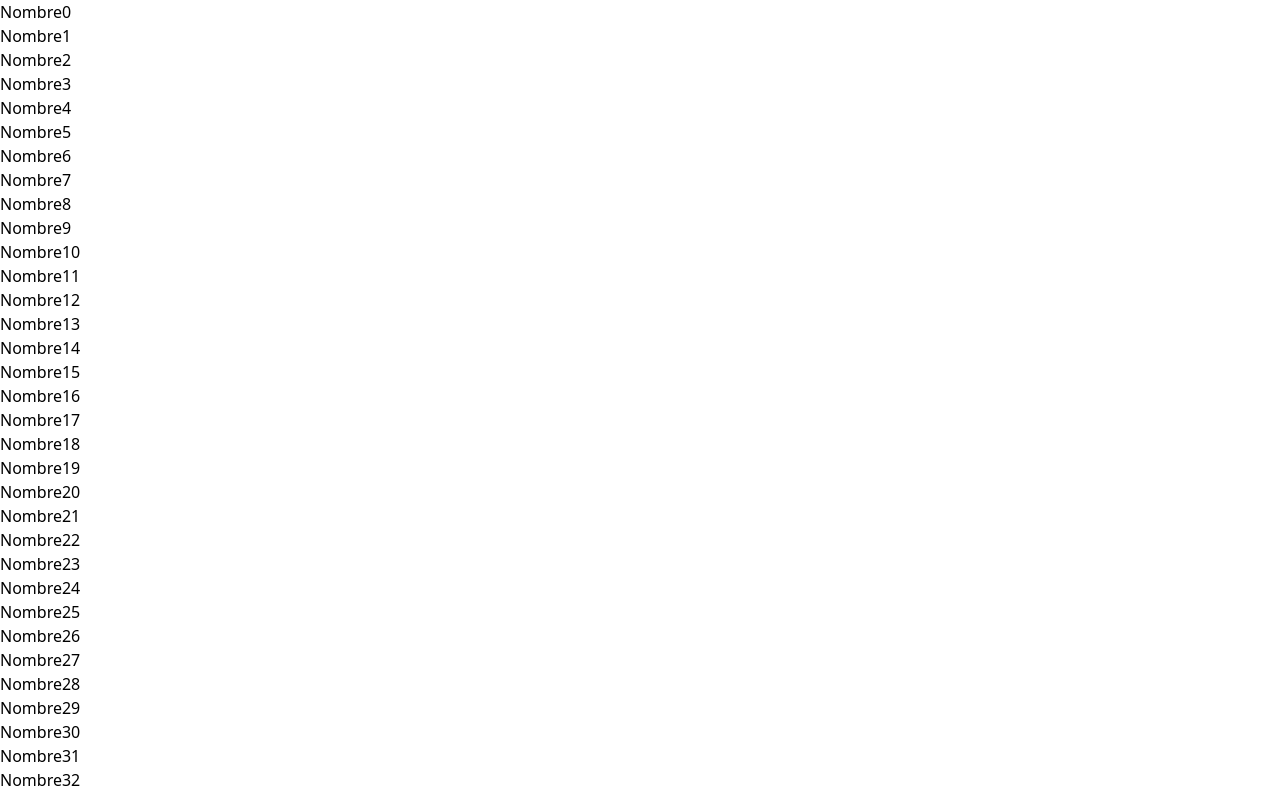
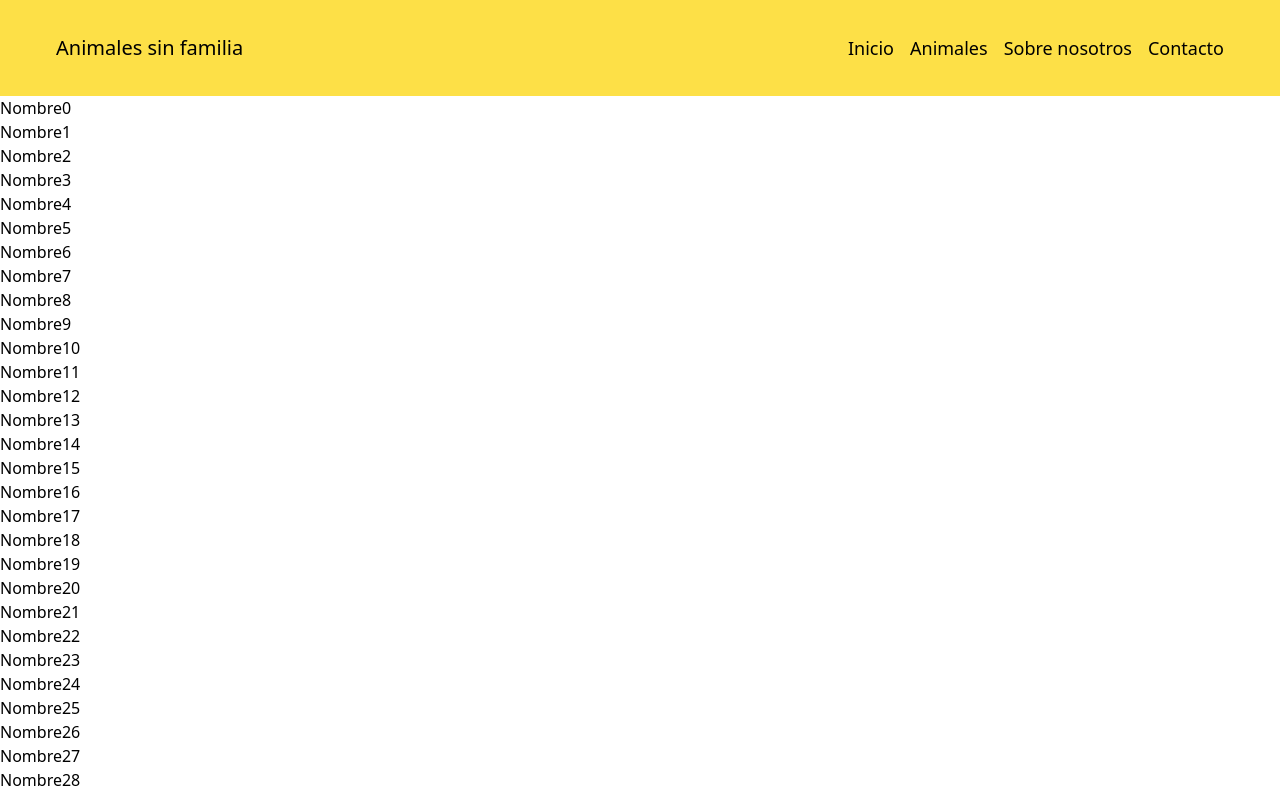
Before and after one commit to IvGaLa/animalessinfamilia, a React (Create React App) app: page / in a window 1280 px wide. Shown: the top 796 px of the page. Built offline with nearby package versions, Linux system fonts and the light colour scheme.

Commit message:
Generado un pequeño navbar, básico, sin estilos.

```diff
--- a/src/App.js
+++ b/src/App.js
@@ -1,11 +1,12 @@
 import { BrowserRouter } from 'react-router-dom';
-import './css/App.css';
 import Rutas from './components/Rutas';
+import NavBar from './components/navbar/NavBar';
 
 function App() {
   return (
     <>
       <BrowserRouter>
+        <NavBar />
         <Rutas />
       </BrowserRouter>
     </>
--- /dev/null
+++ b/src/components/Inicio.jsx
@@ -0,0 +1,11 @@
+import React from 'react'
+
+function Inicio() {
+  return (
+    <div>
+      Inicio
+    </div>
+  )
+}
+
+export default Inicio
--- /dev/null
+++ b/src/components/navbar/NavBar.jsx
@@ -0,0 +1,43 @@
+import React from 'react'
+import NavBarLink from './NavBarLink'
+
+function NavBar() {
+
+  // Creamos un array con los enlaces que queremos mostrar en el navbar
+  const enlaces = [
+    {
+      text: "Inicio",
+      to: "/"
+    }, {
+      text: "Animales",
+      to: "/animales"
+    }, {
+      text: "Sobre nosotros",
+      to: "/nosotros"
+    }, {
+      text: "Contacto",
+      to: "/contacto"
+    }
+  ]
+
+
+  return (
+    <nav className="flex flex-row justify-between px-14 bg-yellow-300 items-center h-24">
+      <h1 className="text-xl font-medium">Animales sin familia</h1>
+      <ul className="flex flex-row gap-4 items-center text-[18px]">
+        {
+          enlaces.map((enlace, index) => (
+            <li key={index}><NavBarLink to={enlace.to}>{enlace.text}</NavBarLink></li>
+          ))
+        }
+        {
+          /*<button className="bg-black text-white hover:bg-yellow-300 px-3 py-2 rounded-full border border-1 border-black hover:text-black duration-300 ease-in-out">
+            Registrarse
+          </button>*/
+        }
+      </ul>
+    </nav>
+  )
+}
+
+export default NavBar
--- /dev/null
+++ b/src/components/navbar/NavBarLink.jsx
@@ -0,0 +1,13 @@
+import React from 'react'
+import { NavLink } from 'react-router-dom'
+
+// Genera un enlace con la información que se le pase
+function NavBarLink({ children, to }) {
+  return (
+    <NavLink className="" to={to}>
+      {children}
+    </NavLink>
+  )
+}
+
+export default NavBarLink
```
Also changed, not shown: src/App.css (deleted), src/css/App.css (deleted).
